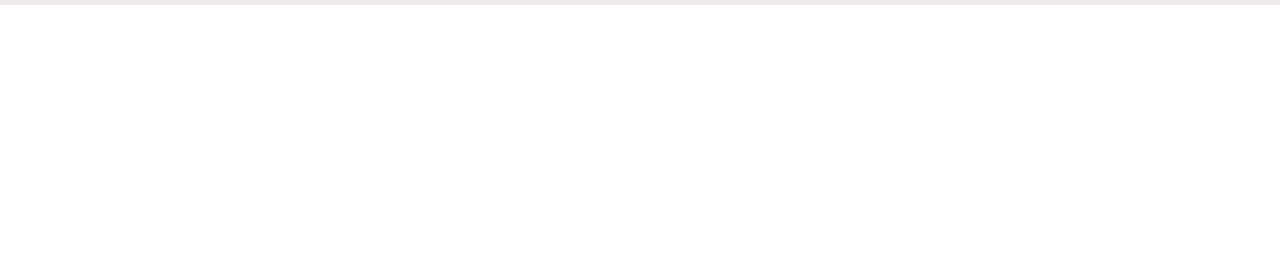
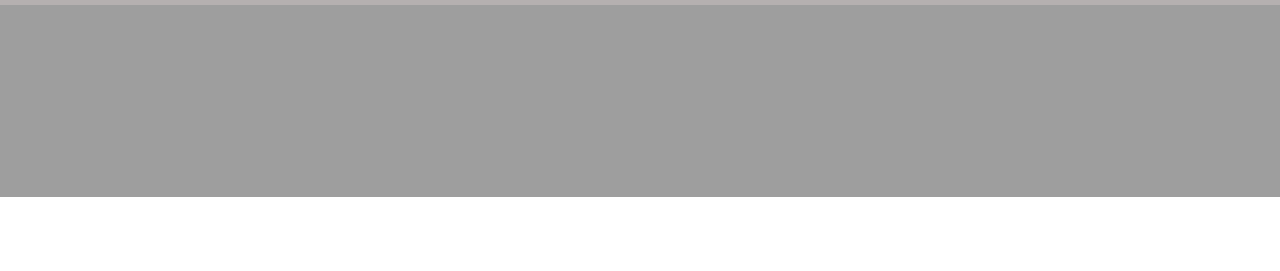
Before and after one commit to ufsclabar/site_projeto, a plain HTML site: page index.html in a window 1280 px wide. Shown: the part 259-530 px from the top of the page. Drawn offline with nearby package versions, Linux system fonts and the light colour scheme; the site is published under a folder, as on GitHub Pages, so addresses that start at the root find nothing.

Commit message:
banner index

```diff
--- a/style.css
+++ b/style.css
@@ -37,7 +37,9 @@
 
 #banner-container{
 	/*background-color: #d28411;*/
-	background-image: url("/images/banner.png");
+	background-image: url("images/banner.png");
+	background-repeat: no-repeat;
+	background-size: cover;
 	color: white !important;
 	padding-top: 80px;
 	padding-bottom: 80px;
```
Also changed, not shown: index.html (+3 -1 lines).
